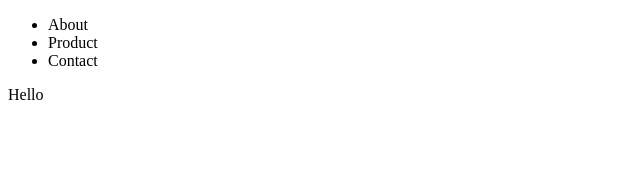
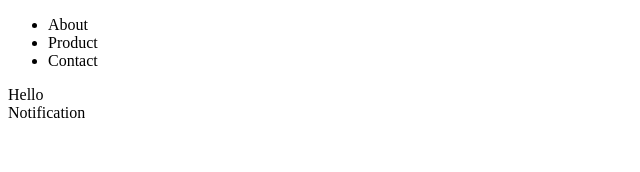
Before and after one commit to anujdwive/NextJs_Application, a Next.js app: page / in a window 1280 px wide. Shown: the top 172 px of the page, without its empty margins (0-640 px from the left). Built offline with nearby package versions, Linux system fonts and the light colour scheme.

Commit message:
learn parlel routing

```diff
--- /dev/null
+++ b/src/app/@notification/page.jsx
@@ -0,0 +1,7 @@
+import React from "react";
+
+const Notification = () => {
+  return <div>Notification</div>;
+};
+
+export default Notification;
--- a/src/app/layout.js
+++ b/src/app/layout.js
@@ -1,4 +1,4 @@
-export default function RootLayout({ children }) {
+export default function RootLayout({ children, notification }) {
   return (
     <html lang='en'>
       <body className='min-h-full flex flex-col'>
@@ -10,6 +10,7 @@ export default function RootLayout({ children }) {
           </ul>
         </nav>
         {children}
+        {notification}
       </body>
     </html>
   );
```
Also changed, not shown: src/app/@notification/default.jsx (added, +7 -0 lines).
